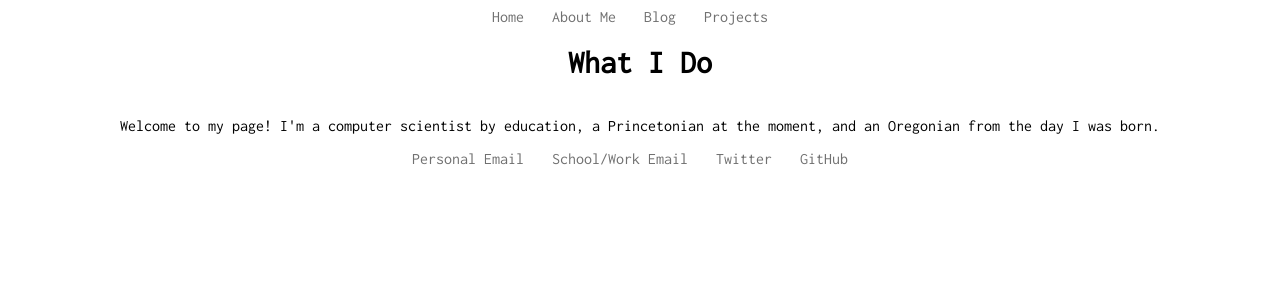
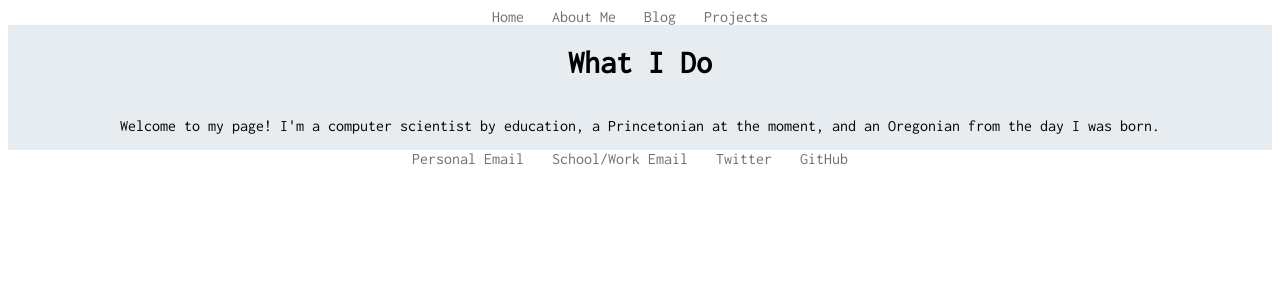
Before and after one commit to justintranjt/justintranjt.github.io, a Jekyll site: the page built from index.html, in a window 1280 px wide. Shown: the top 300 px of the page. Built offline with Jekyll 4.4.1, drawn with Linux system fonts in a browser that asks for light colours.

Commit message:
Update mainstyle.css

```diff
--- a/css/mainstyle.css
+++ b/css/mainstyle.css
@@ -17,7 +17,8 @@ a:hover {
     text-decoration: underline;
 }
 
-body, div {
+div {
+    background-color: #e6ecf0;
     display: flex;
     flex-direction: column;
     align-items: center;
```
